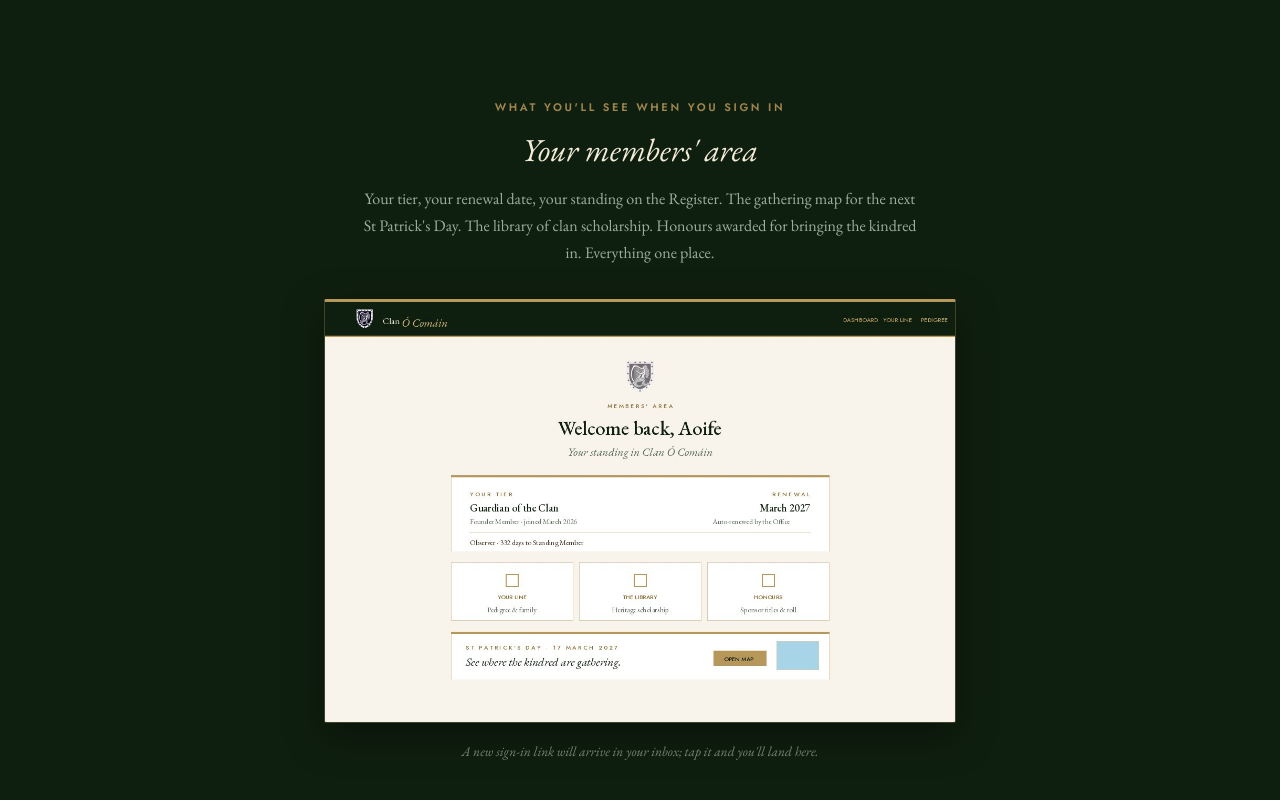
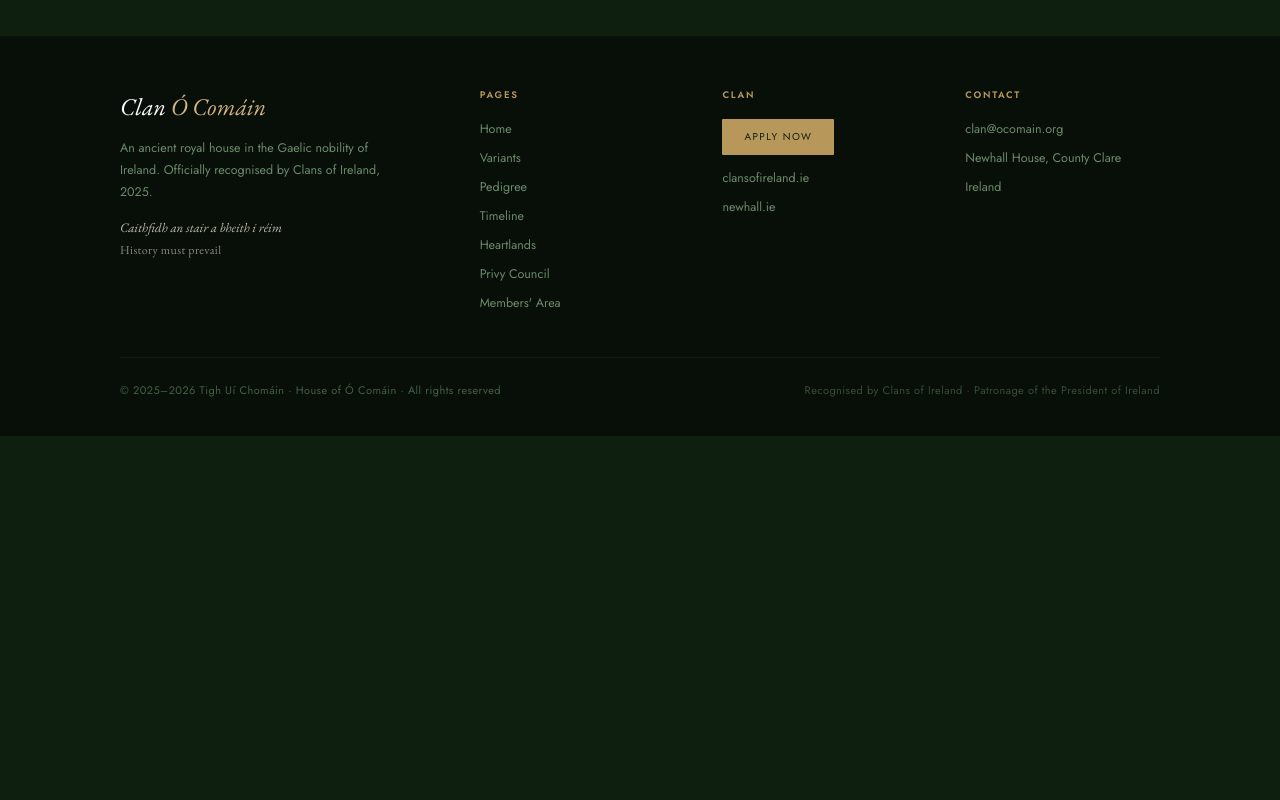
Before and after one commit to ocomain/clan, a website: page members/login.html in a window 1280 px wide. Shown: the part 620-1420 px from the top of the page. After the commit the page ends 1056 px from the top, so only its background shows below. Drawn offline with Linux system fonts and the light colour scheme; a script that the page names is missing.

Commit message:
Revert "members/login: dashboard preview below the form"
This reverts commit b0641234d9a54636600258c35b71d14430764c90.

```diff
--- a/members/login.html
+++ b/members/login.html
@@ -32,19 +32,6 @@
     .mlogin-status.error{background:rgba(210,120,120,.08);border:1px solid rgba(210,120,120,.3);color:rgba(235,180,180,.9)}
     .mlogin-help{font-family:'EB Garamond',serif;font-size:13px;color:rgba(215,235,215,.5);margin-top:28px;line-height:1.7}
     .mlogin-help a{color:var(--gold-light);border-bottom:1px solid rgba(184,151,90,.25);text-decoration:none}
-
-    /* Dashboard preview section — sits below the login form on dark-
-       background page, so a hesitant returner can see what they're
-       signing into without competing with the auth flow. Cream card
-       on the dark ink-green body, gold rule on top to match the
-       members-area chrome. Hidden on very narrow viewports to keep
-       the auth flow uncluttered. */
-    .mlogin-preview{max-width:680px;margin:0 auto;padding:64px 24px 80px}
-    .mlogin-preview-eyebrow{font-family:'Jost',sans-serif;font-size:11px;font-weight:600;letter-spacing:.24em;text-transform:uppercase;color:var(--gold);text-align:center;margin-bottom:14px;opacity:.85}
-    .mlogin-preview-title{font-family:'EB Garamond',serif;font-size:clamp(24px,3vw,32px);font-weight:400;color:var(--gold-pale);text-align:center;line-height:1.2;margin:0 0 16px;font-style:italic}
-    .mlogin-preview-sub{font-family:'EB Garamond',serif;font-size:16px;color:rgba(215,235,215,.7);text-align:center;line-height:1.7;margin:0 auto 32px;max-width:560px}
-    .mlogin-preview-img{display:block;width:100%;height:auto;border:1px solid rgba(184,151,90,.3);border-top:3px solid var(--gold);border-radius:2px;box-shadow:0 12px 40px rgba(0,0,0,.4)}
-    .mlogin-preview-caption{font-family:'EB Garamond',serif;font-size:13.5px;font-style:italic;color:rgba(215,235,215,.5);text-align:center;margin:18px auto 0;line-height:1.6;max-width:520px}
   </style>
 <!-- Umami analytics — privacy-friendly, no cookies, GDPR-compliant. Skip rule: not loaded on /members/admin/* (own-team browsing pollutes data). -->
 <script defer src="https://cloud.umami.is/script.js" data-website-id="fcaec995-b333-4ecf-bc51-c01ad9cf934a"></script>
@@ -111,21 +98,6 @@
 
     <p class="mlogin-help">Not yet a member? <a href="/membership.html">Apply for membership →</a><br>Questions? <a href="mailto:clan@ocomain.org">Write to the Office →</a></p>
   </div>
-</section>
-
-<!-- DASHBOARD PREVIEW — what a member sees after signing in. Sits
-     below the auth form so the form is still the primary interaction;
-     this is for the hesitant returner who needs a "is this worth it?"
-     answer before bothering to check their email for the magic link.
-     Image is a faithful composition of the actual dashboard chrome
-     (same palette, type, structure); not a literal screenshot, since
-     using a real one would expose member-specific data. -->
-<section class="mlogin-preview">
-  <div class="mlogin-preview-eyebrow">What you'll see when you sign in</div>
-  <h2 class="mlogin-preview-title">Your members' area</h2>
-  <p class="mlogin-preview-sub">Your tier, your renewal date, your standing on the Register. The gathering map for the next St Patrick's Day. The library of clan scholarship. Honours awarded for bringing the kindred in. Everything one place.</p>
-  <img class="mlogin-preview-img" src="/members_dashboard_preview.jpg" alt="A preview of the Clan Ó Comáin members' dashboard — welcome card with tier and renewal details, action tiles for the library and honours, St Patrick's Day gathering banner.">
-  <p class="mlogin-preview-caption">A new sign-in link will arrive in your inbox; tap it and you'll land here.</p>
 </section>
 
 <!-- SITE FOOTER -->
```
Also changed, not shown: members_dashboard_preview.jpg (deleted).
